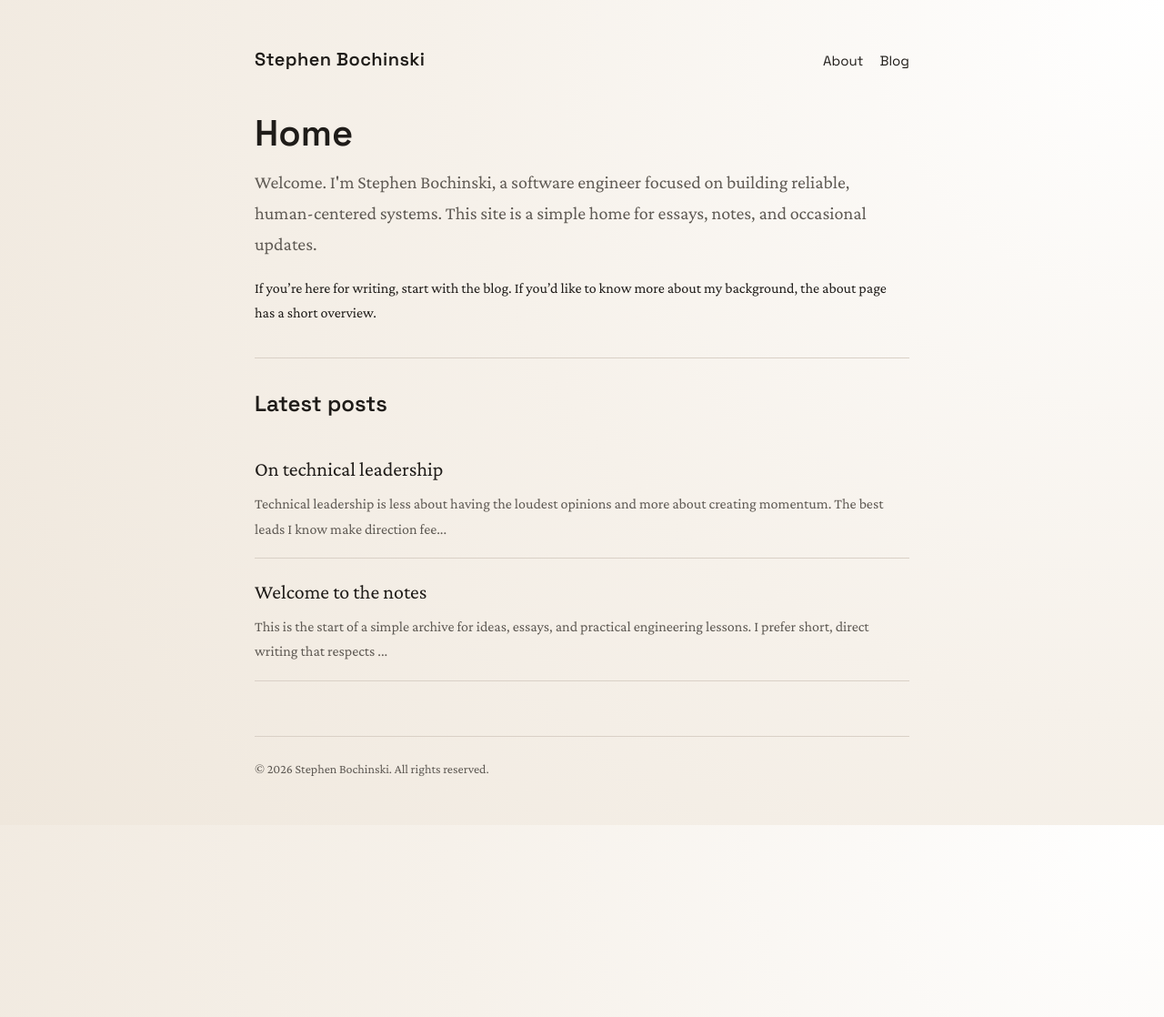
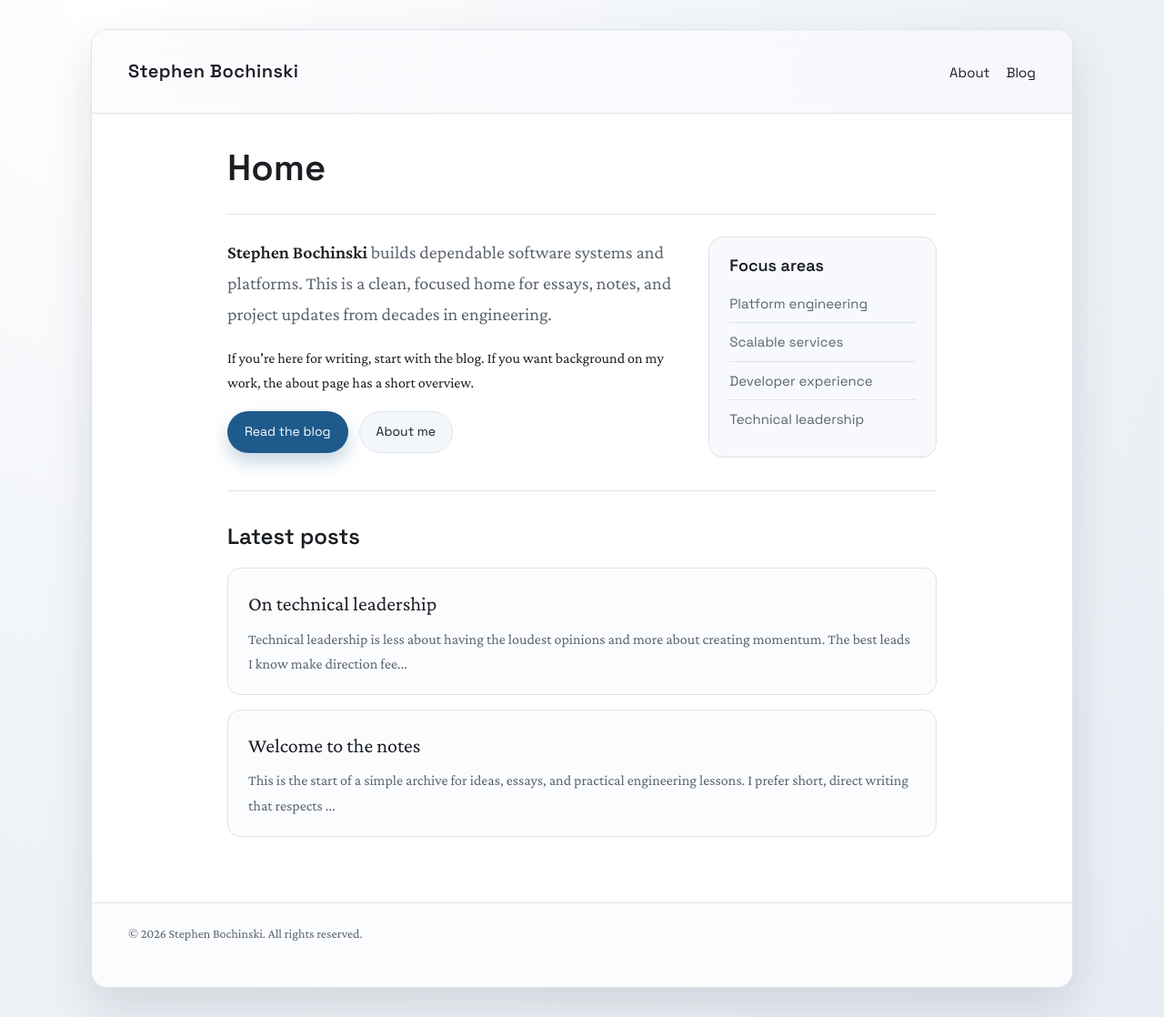
Before and after one commit to sbochins/personal-website, a Jekyll site: the page built from index.md, in a window 1280 px wide. Shown: the whole page at 91% size. Built offline with Jekyll 4.4.1, drawn with Linux system fonts in a browser that asks for light colours.

Commit message:
Refresh home layout and theme styling

```diff
--- a/assets/main.css
+++ b/assets/main.css
@@ -1,11 +1,13 @@
 :root {
-  --ink: #1f1c19;
-  --muted: #5f5a54;
-  --paper: #f6f1ea;
-  --accent: #1e4f7c;
-  --accent-soft: #c7d4e4;
-  --rule: #d9d0c6;
-  --content-width: 720px;
+  --ink: #1b1f23;
+  --muted: #5b6470;
+  --paper: #f1f4f8;
+  --accent: #1f5a8c;
+  --accent-soft: #c9d8e8;
+  --rule: #dde3ea;
+  --card: #ffffff;
+  --shadow: 0 22px 50px rgba(15, 23, 42, 0.12);
+  --content-width: 860px;
 }
 
 * {
@@ -16,7 +18,7 @@ body {
   margin: 0;
   font-family: "Crimson Pro", "Times New Roman", serif;
   color: var(--ink);
-  background: radial-gradient(circle at top right, #ffffff 0%, var(--paper) 50%, #efe7dc 100%);
+  background: radial-gradient(circle at 10% 0%, #ffffff 0%, var(--paper) 45%, #e7edf4 100%);
   line-height: 1.7;
 }
 
@@ -29,13 +31,20 @@ body {
   min-height: 100vh;
   display: flex;
   flex-direction: column;
-  padding: 48px 24px 32px;
+  margin: 32px auto;
+  max-width: 1080px;
+  background: var(--card);
+  border-radius: 18px;
+  border: 1px solid var(--rule);
+  box-shadow: var(--shadow);
+  overflow: hidden;
 }
 
 .content {
   width: 100%;
   max-width: var(--content-width);
-  margin: 40px auto 60px;
+  margin: 0 auto;
+  padding: 36px 40px 56px;
 }
 
 .skip-link {
@@ -59,13 +68,14 @@ body {
 
 .site-nav {
   width: 100%;
-  max-width: var(--content-width);
-  margin: 0 auto;
   display: flex;
   align-items: baseline;
   justify-content: space-between;
   gap: 16px;
   font-family: "Space Grotesk", "Helvetica Neue", sans-serif;
+  padding: 28px 40px;
+  border-bottom: 1px solid var(--rule);
+  background: linear-gradient(90deg, #fbfcfe 0%, #f6f8fb 100%);
 }
 
 .site-title {
@@ -105,6 +115,13 @@ h3 {
   margin-bottom: 12px;
 }
 
+.page-header,
+.post-header {
+  padding-bottom: 14px;
+  border-bottom: 1px solid var(--rule);
+  margin-bottom: 24px;
+}
+
 p {
   margin: 0 0 18px;
 }
@@ -112,6 +129,10 @@ p {
 .lede {
   font-size: 20px;
   color: var(--muted);
+}
+
+.lede strong {
+  color: var(--ink);
 }
 
 a {
@@ -158,7 +179,7 @@ hr {
 }
 
 .post-body pre {
-  background: #efe7dc;
+  background: #eef2f6;
   padding: 16px;
   border-radius: 10px;
   overflow-x: auto;
@@ -190,13 +211,23 @@ hr {
 }
 
 .post-list li {
-  padding: 18px 0;
-  border-bottom: 1px solid var(--rule);
+  padding: 20px 22px;
+  border: 1px solid var(--rule);
+  border-radius: 14px;
+  background: #fbfcfe;
+  margin-bottom: 16px;
+  transition: border-color 160ms ease, box-shadow 160ms ease;
 }
 
 .post-list a {
   text-decoration: none;
   color: var(--ink);
+  display: block;
+}
+
+.post-list li:hover {
+  border-color: #c6d5e5;
+  box-shadow: 0 14px 26px rgba(15, 23, 42, 0.08);
 }
 
 .post-list .post-title {
@@ -212,13 +243,85 @@ hr {
 .site-footer {
   margin-top: auto;
   width: 100%;
-  max-width: var(--content-width);
-  margin-left: auto;
-  margin-right: auto;
   border-top: 1px solid var(--rule);
-  padding-top: 24px;
+  padding: 22px 40px 28px;
   font-size: 14px;
   color: var(--muted);
+  background: #fbfcfe;
+}
+
+.home-hero {
+  display: grid;
+  grid-template-columns: minmax(0, 2fr) minmax(0, 1fr);
+  gap: 28px;
+  align-items: start;
+  margin-bottom: 32px;
+}
+
+.hero-actions {
+  display: flex;
+  flex-wrap: wrap;
+  gap: 12px;
+  margin-top: 18px;
+}
+
+.button {
+  display: inline-flex;
+  align-items: center;
+  justify-content: center;
+  padding: 10px 18px;
+  border-radius: 999px;
+  font-size: 14px;
+  font-family: "Space Grotesk", "Helvetica Neue", sans-serif;
+  text-decoration: none;
+  background: var(--accent);
+  color: #ffffff;
+  border: 1px solid transparent;
+  transition: transform 160ms ease, box-shadow 160ms ease;
+  box-shadow: 0 10px 18px rgba(31, 90, 140, 0.25);
+}
+
+.button:hover {
+  transform: translateY(-1px);
+  box-shadow: 0 12px 22px rgba(31, 90, 140, 0.3);
+  color: #ffffff;
+}
+
+.button.secondary {
+  background: #f3f6fa;
+  color: var(--ink);
+  border-color: var(--rule);
+  box-shadow: none;
+}
+
+.hero-card {
+  background: #f7f9fc;
+  border: 1px solid var(--rule);
+  border-radius: 16px;
+  padding: 20px 22px;
+}
+
+.hero-card h3 {
+  margin: 0 0 10px;
+  font-size: 18px;
+}
+
+.hero-list {
+  list-style: none;
+  padding: 0;
+  margin: 0;
+  font-size: 15px;
+  color: var(--muted);
+  font-family: "Space Grotesk", "Helvetica Neue", sans-serif;
+}
+
+.hero-list li {
+  padding: 8px 0;
+  border-bottom: 1px solid var(--rule);
+}
+
+.hero-list li:last-child {
+  border-bottom: none;
 }
 
 @keyframes fade-up {
@@ -241,16 +344,19 @@ hr {
 
 @media (max-width: 720px) {
   .page {
-    padding: 32px 18px 24px;
+    margin: 0;
+    border-radius: 0;
+    border: none;
   }
 
   .content {
-    margin: 28px auto 48px;
+    padding: 28px 20px 40px;
   }
 
   .site-nav {
     flex-direction: column;
     align-items: flex-start;
+    padding: 22px 20px;
   }
 
   .page-header h1,
@@ -261,4 +367,8 @@ hr {
   .post-body {
     font-size: 18px;
   }
+
+  .home-hero {
+    grid-template-columns: 1fr;
+  }
 }
--- a/index.md
+++ b/index.md
@@ -2,9 +2,25 @@
 title: Home
 ---
 
-<p class="lede">Welcome. I'm Stephen Bochinski, a software engineer focused on building reliable, human-centered systems. This site is a simple home for essays, notes, and occasional updates.</p>
-
-If you're here for writing, start with the blog. If you'd like to know more about my background, the about page has a short overview.
+<section class="home-hero">
+  <div>
+    <p class="lede"><strong>Stephen Bochinski</strong> builds dependable software systems and platforms. This is a clean, focused home for essays, notes, and project updates from decades in engineering.</p>
+    <p>If you're here for writing, start with the blog. If you want background on my work, the about page has a short overview.</p>
+    <div class="hero-actions">
+      <a class="button" href="{{ "/blog/" | relative_url }}">Read the blog</a>
+      <a class="button secondary" href="{{ "/about/" | relative_url }}">About me</a>
+    </div>
+  </div>
+  <aside class="hero-card">
+    <h3>Focus areas</h3>
+    <ul class="hero-list">
+      <li>Platform engineering</li>
+      <li>Scalable services</li>
+      <li>Developer experience</li>
+      <li>Technical leadership</li>
+    </ul>
+  </aside>
+</section>
 
 <hr>
 
```
